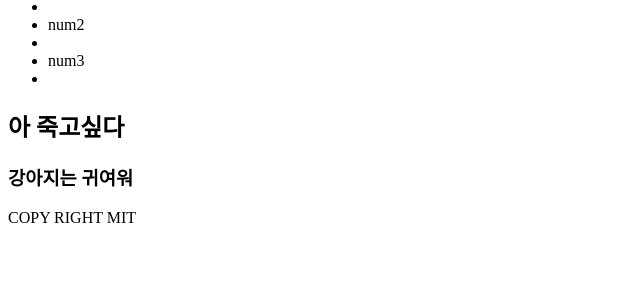
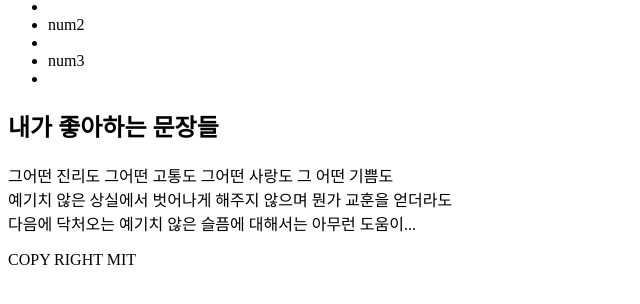
Before and after one commit to umseongho/CCS_training, a plain HTML site: page index.html in a window 1280 px wide. Shown: the part 210-514 px from the top of the page, without its empty margins (0-640 px from the left). Drawn offline with Linux system fonts and the light colour scheme.

Commit message:
Update index.html

```diff
--- a/index.html
+++ b/index.html
@@ -27,10 +27,12 @@
         <ul>
       </nav>
     </header>
-        <section>
+        <section class = "content">
+          <h2>내가 좋아하는 문장들</h2>
           <article>
-            <h2>아 죽고싶다</h2>
-            <h3>강아지는 귀여워</h3>
+            <p>그어떤 진리도 그어떤 고통도 그어떤 사랑도 그 어떤 기쁨도<br>
+              예기치 않은 상실에서 벗어나게 해주지 않으며 뭔가 교훈을 얻더라도<br>
+              다음에 닥처오는 예기치 않은 슬픔에 대해서는 아무런 도움이...</
           </article>
         </section>
         <footer>
```
